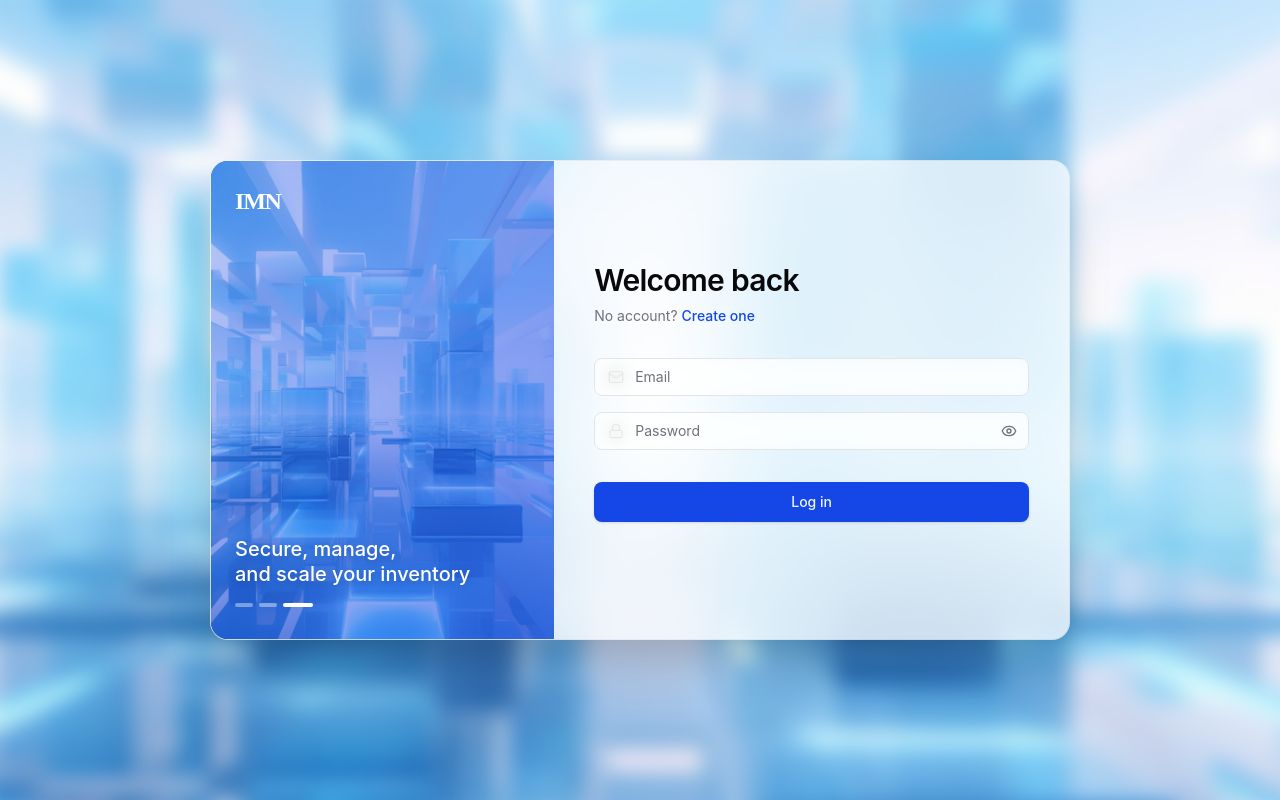
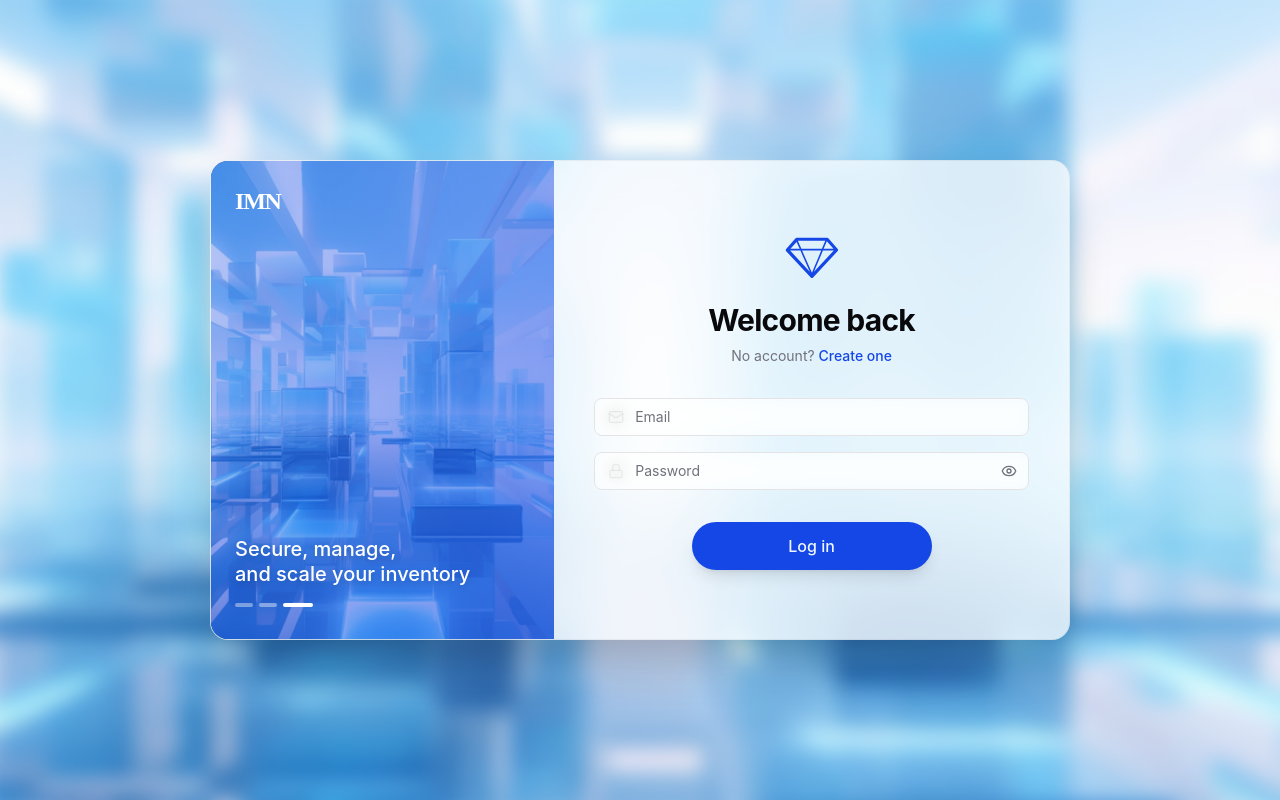
Before and after one commit to ImaneElla/inventory-system, a Next.js app in the folder frontend/: page /login in a window 1280 px wide. Built offline with nearby package versions, Linux system fonts and the light colour scheme.

Commit message:
Complete AuthController and UI cards for Login/Register

```diff
--- a/frontend/src/app/layout.tsx
+++ b/frontend/src/app/layout.tsx
@@ -16,9 +16,9 @@ export const metadata: Metadata = {
   title: "Inventory Management",
   description: "Inventory Management System - IMN",
   icons: {
-    icon:"/logo.png",
-
-
+    icon: "/icon.svg",
+    shortcut: "/icon.svg",
+    apple: "/icon.svg",
   },
 };
 
--- a/frontend/src/app/login/page.tsx
+++ b/frontend/src/app/login/page.tsx
@@ -2,7 +2,7 @@
 import { useState, useEffect } from "react";
 import { useRouter } from "next/navigation";
 import { Eye, EyeOff, Mail, Lock } from "lucide-react";
-import { LeftPanel, inputStyle, submitBtnStyle } from "@/components/AuthComponents";
+import { LeftPanel, inputStyle} from "@/components/AuthComponents";
 import { motion } from "framer-motion";
 
 export default function LoginPage() {
@@ -54,11 +54,20 @@ export default function LoginPage() {
         initial={{ opacity: 0, filter: "blur(16px)", scale: 0.96, y: 15 }}
         animate={{ opacity: 1, filter: "blur(0px)", scale: 1, y: 0 }}
         transition={{ duration: 0.4, delay: 0.1, ease: [0.25, 0.1, 0.25, 1] }}
-        className="flex w-full max-w-[860px] min-h-[480px] bg-card/60 backdrop-blur-2xl border border-border/40 rounded-2xl overflow-hidden shadow-2xl flex-col md:flex-row m-4"
+        className="flex w-full max-w-[860px] min-h-[480px] bg-card/60 backdrop-blur-2xl border border-border/40 rounded-2xl overflow-hidden shadow-2xl flex-col  md:flex-row m-4"
       >
         <LeftPanel />
-        <div className="flex-1 p-8 md:p-10 flex flex-col justify-center bg-card/40">
-          <h1 className="text-3xl font-semibold text-foreground mb-2 tracking-tight">Welcome back</h1>
+        <div className="flex-1 p-8 md:p-10 flex flex-col justify-center bg-card/40 text-center">
+       <svg
+            viewBox="0 0 70 70"
+            className="w-14 h-14 text-primary mx-auto mb-4"
+            fill="currentColor"
+          >
+            <g>
+              <path d="M67.142,23.641L55.405,10.456c-0.379-0.423-0.92-0.873-1.488-0.873h-37.98c-0.568,0-1.109,0.45-1.489,0.874L2.711,23.752 c-0.691,0.771-0.68,1.94,0.025,2.697L33.462,59.46c0.378,0.407,0.909,0.638,1.464,0.638s1.086-0.257,1.464-0.664l30.728-33.042 C67.822,25.634,67.833,24.411,67.142,23.641z M46.555,25.583L34.902,53.414L22.608,25.583H46.555z M21.725,23.583l-4.417-10h34.272 l-4.188,10H21.725z M32.231,52.152L7.586,25.583h12.879L32.231,52.152z M48.702,25.583H62c0.094,0,0.179-0.029,0.265-0.054 L37.462,52.318L48.702,25.583z M61.871,23.583H49.543l3.971-9.447L61.871,23.583z M15.714,14.851l3.867,8.732H8.027L15.714,14.851z " />
+            </g>
+          </svg>
+          <h1 className="text-3xl text-foreground mb-2 tracking-tight font-bold ">Welcome back</h1>
           <p className="text-sm text-muted-foreground mb-8">
             No account?{" "}
             <span onClick={() => router.push("/register")} className="text-primary font-medium cursor-pointer hover:underline">Create one</span>
@@ -80,12 +89,16 @@ export default function LoginPage() {
               value={password}
               onChange={e => setPassword(e.target.value)}
             />
-            <button onClick={() => setShowPwd(v => !v)} className="absolute right-3 top-1/2 -translate-y-1/2 text-muted-foreground hover:text-foreground bg-transparent border-none cursor-pointer flex items-center">
+            <button
+            onClick={() => setShowPwd(v => !v)} className="absolute right-3 top-1/2 -translate-y-1/2 text-muted-foreground hover:text-foreground bg-transparent border-none cursor-pointer flex items-center">
               {showPwd ? <EyeOff size={16} /> : <Eye size={16} />}
             </button>
           </div>
 
-          <button className={submitBtnStyle} onClick={handleLogin}>Log in</button>
+          <button
+          className="w-60 mx-auto bg-primary text-primary-foreground py-3 rounded-full font-medium hover:bg-primary/90 transition-colors duration-200 shadow-lg hover:shadow-primary/30"
+          type="button"
+          onClick={handleLogin}>Log in</button>
         </div>
       </motion.div>
 
--- a/frontend/src/app/register/page.tsx
+++ b/frontend/src/app/register/page.tsx
@@ -30,10 +30,12 @@ export default function RegisterPage() {
     if (stored) {
       try {
         const parsed = JSON.parse(stored);
+        // eslint-disable-next-line react-hooks/set-state-in-effect
         if (parsed.userName) setUserName(parsed.userName);
         if (parsed.email) setEmail(parsed.email);
         if (parsed.role) setRole(parsed.role);
         if (parsed.password) setPassword(parsed.password);
+      // eslint-disable-next-line @typescript-eslint/no-unused-vars
       } catch (e) {
         console.error("Failed to parse cached register state.");
       }
@@ -116,6 +118,7 @@ export default function RegisterPage() {
               onClick={() => fileRef.current?.click()}
               className="w-14 h-14 rounded-full bg-primary/5 border-2 border-dashed border-primary/20 flex items-center justify-center text-primary text-xl font-bold overflow-hidden cursor-pointer shrink-0 relative hover:bg-primary/10 transition-colors"
             >
+              {/* eslint-disable-next-line @next/next/no-img-element */}
               {avatarUrl ? <img src={avatarUrl} alt="avatar" className="w-full h-full object-cover" /> : (userName ? userName.charAt(0).toUpperCase() : "?")}
             </div>
             <input ref={fileRef} type="file" accept="image/*" className="hidden" onChange={handleAvatar} />
@@ -126,12 +129,12 @@ export default function RegisterPage() {
           </div>
 
           {/* Role toggle */}
-          <div className="flex bg-primary/5 border border-primary/10 rounded-xl overflow-hidden mb-4 p-1 duration-500">
+          <div className="flex bg-primary/5 border border-primary/10 rounded-full overflow-hidden mb-4 p-1 duration-500">
             {(["MANAGER", "ADMIN"] as const).map(r => (
               <button
                 key={r}
                 onClick={() => setRole(r)}
-                className={`flex-1 py-2 text-[13px] font-medium rounded-lg transition-all border-none cursor-pointer duration-500 ${role === r ? "bg-primary text-primary-foreground shadow-sm" : "bg-transparent text-muted-foreground hover:text-foreground"}`}
+                className={`flex-1 py-2 text-[13px] font-medium rounded-full transition-all border-none cursor-pointer duration-500 ${role === r ? "bg-primary text-primary-foreground shadow-sm" : "bg-transparent text-muted-foreground hover:text-foreground"}`}
               >
                 {r.charAt(0) + r.slice(1).toLowerCase()}
               </button>
@@ -181,7 +184,7 @@ export default function RegisterPage() {
             </label>
           </div>
 
-          <button className={submitBtnStyle} onClick={handleRegister}>Create account</button>
+          <button className="w-60 mx-auto bg-primary text-primary-foreground py-3 rounded-full font-medium hover:bg-primary/90 transition-colors duration-200 shadow-lg hover:shadow-primary/30" onClick={handleRegister}>Create account</button>
         </div>
       </motion.div>
 
```
Also changed, not shown: frontend/src/app/icon.svg (added), 1 other file (tests, documents, lock files or other folders).
